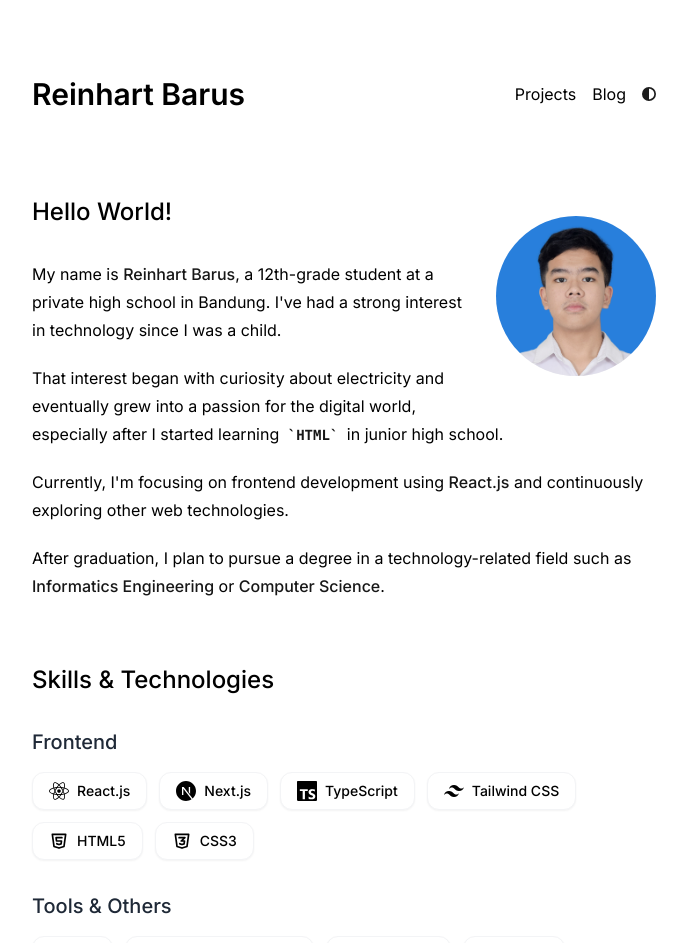
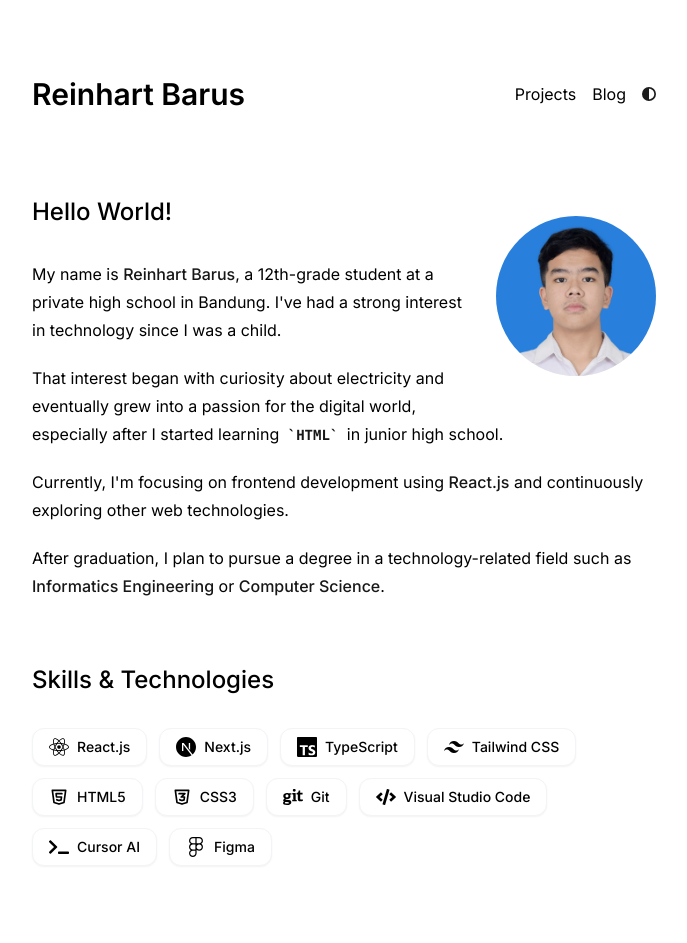
Before and after one commit to ReintB/reinhart-barus-v1, a Next.js app: page / in a window 1280 px wide. Shown: the top 943 px of the page, without its empty margins (296-983 px from the left). Built offline with nearby package versions, Linux system fonts and the light colour scheme.

Commit message:
Remove skill categories and display all skills in a single list

```diff
--- a/app/components/skills.tsx
+++ b/app/components/skills.tsx
@@ -6,49 +6,30 @@ import { SiNextdotjs, SiTypescript, SiTailwindcss } from "react-icons/si";
 import { TbBrandHtml5, TbBrandCss3 } from "react-icons/tb";
 
 const skills = [
-  {
-    category: "Frontend",
-    techs: [
   { name: "React.js", icon: FaReact },
   { name: "Next.js", icon: SiNextdotjs },
   { name: "TypeScript", icon: SiTypescript },
   { name: "Tailwind CSS", icon: SiTailwindcss },
   { name: "HTML5", icon: TbBrandHtml5 },
   { name: "CSS3", icon: TbBrandCss3 },
-    ],
-  },
-  {
-    category: "Tools & Others",
-    techs: [
   { name: "Git", icon: FaGit },
   { name: "Visual Studio Code", icon: FaCode },
   { name: "Cursor AI", icon: FaTerminal },
   { name: "Figma", icon: FaFigma },
-    ],
-  },
 ];
 
 export function Skills() {
   return (
     <section className="my-16">
       <h2 className="mb-8 text-2xl font-medium">Skills & Technologies</h2>
-      <div className="space-y-8">
-        {skills.map((skillGroup, index) => (
-          <motion.div
-            key={skillGroup.category}
+      <div className="flex flex-wrap gap-3">
+        {skills.map((tech, index) => (
+          <motion.span
+            key={tech.name}
             initial={{ opacity: 0, y: 20 }}
             whileInView={{ opacity: 1, y: 0 }}
-            transition={{ duration: 0.5, delay: index * 0.2 }}
+            transition={{ duration: 0.5, delay: index * 0.1 }}
             viewport={{ once: true }}
-            className="space-y-4"
-          >
-            <h3 className="text-xl font-medium text-gray-800 dark:text-gray-200">
-              {skillGroup.category}
-            </h3>
-            <div className="flex flex-wrap gap-3">
-              {skillGroup.techs.map((tech) => (
-                <motion.span
-                  key={tech.name}
             className="flex items-center gap-2 px-4 py-2 text-sm font-medium bg-white border border-gray-100 shadow-sm dark:bg-gray-800 rounded-xl dark:border-gray-700"
           >
             <tech.icon className="w-5 h-5" />
@@ -56,9 +37,6 @@ export function Skills() {
           </motion.span>
         ))}
       </div>
-          </motion.div>
-        ))}
-      </div>
     </section>
   );
 }
--- a/app/page.tsx
+++ b/app/page.tsx
@@ -10,7 +10,6 @@ export default function Page() {
     <>
       <section>
         <ScrollAnimation type="scale">
-          <a href={socialLinks.github} target="_blank">
           <Image
             src="/reinhart.JPG"
             alt="Profile photo"
@@ -20,7 +19,6 @@ export default function Page() {
             height={160}
             priority
           />
-          </a>
         </ScrollAnimation>
 
         <ScrollAnimation type="slideRight">
--- a/package.json
+++ b/package.json
@@ -24,7 +24,7 @@
     "react": "^18.2.0",
     "react-dom": "^18.2.0",
     "react-hook-form": "^7.57.0",
-    "react-icons": "^5.4.0",
+    "react-icons": "^5.5.0",
     "react-tweet": "^3.2.1",
     "react-wrap-balancer": "^1.1.1",
     "react-youtube": "^10.1.0",
```
Also changed, not shown: 1 other file (tests, documents, lock files or other folders). Lines whose indentation alone changed are shown as unchanged.
